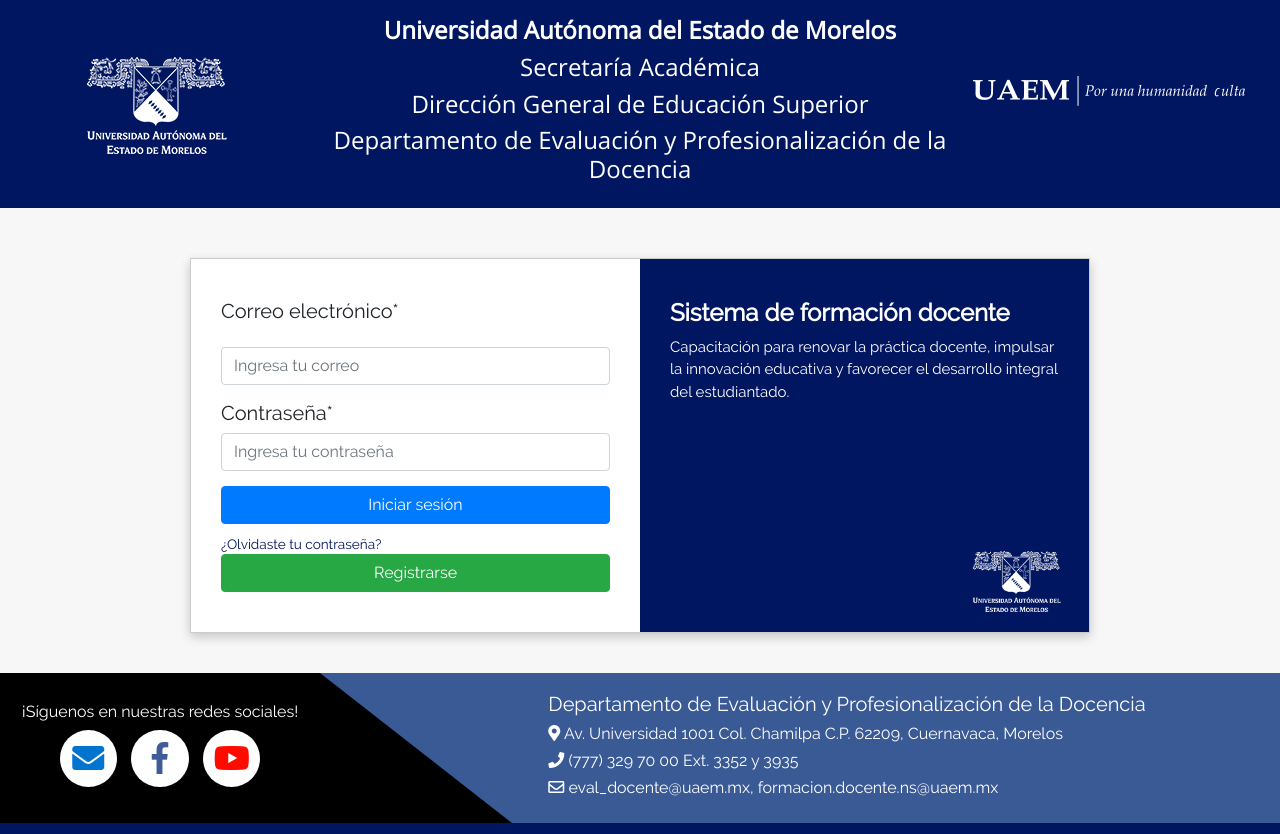
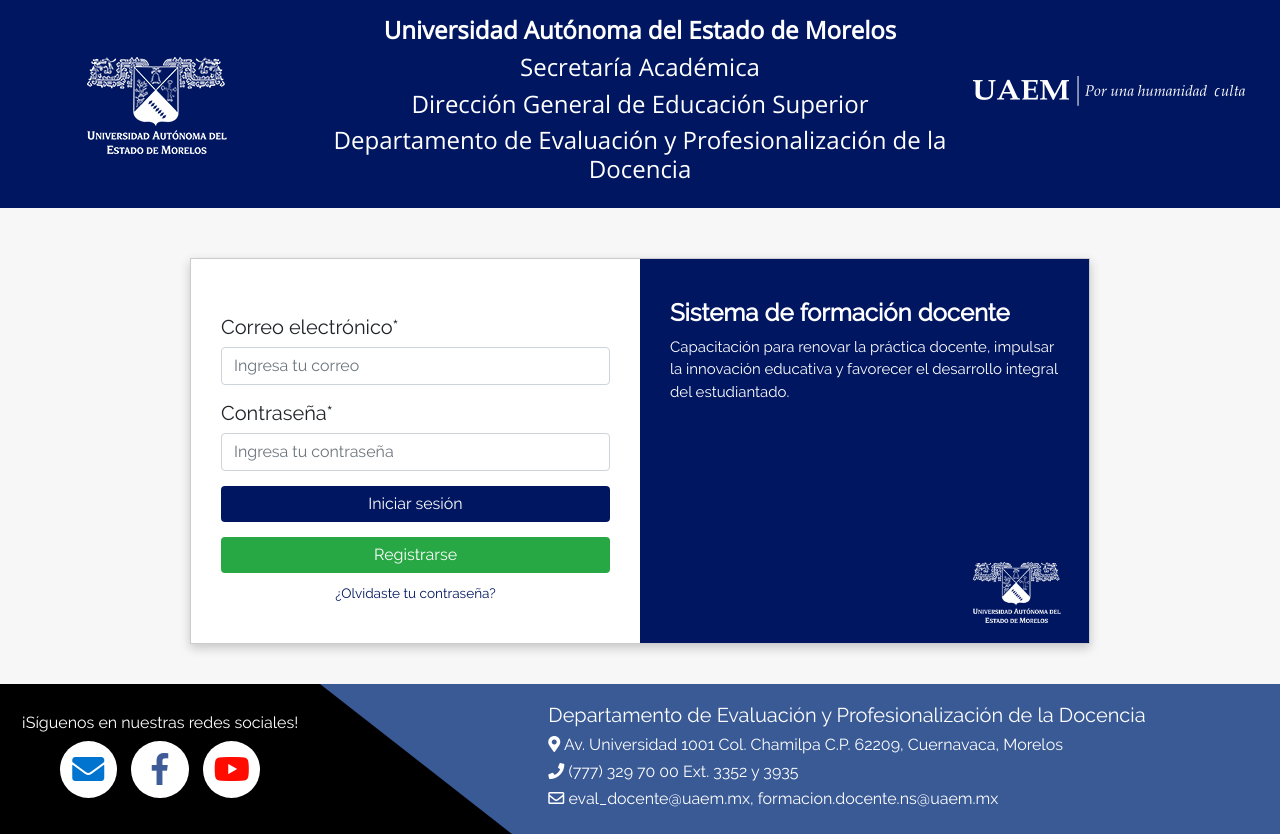
Before and after one commit to Oscarinho10/Formacion-Docente, a PHP site: page /login.php in a window 1280 px wide. Run offline with PHP 8.4, Linux system fonts and the light colour scheme; some libraries are stand-ins or nearby versions.

Commit message:
cambios despues de la prueba servidor

```diff
--- a/assets/css/estilo.css
+++ b/assets/css/estilo.css
@@ -416,7 +416,7 @@ body {
     margin-bottom: 15px;
 }
 
-.login-form .btn-outline-primary {
+.login-form .btn-primary {
     background-color: #001660;
     border: none;
 }
@@ -425,7 +425,7 @@ body {
     background-color: #002288;
 }
 
-.login-form .btn-outline-success {
+.login-form .btn-success {
     margin-top: 15px;
     background-color: #28a745;
     border: none;
@@ -441,6 +441,7 @@ body {
     margin-top: 10px;
     color: #001660;
     text-decoration: none;
+    text-align: center;
 }
 
 .card-container2 {
@@ -463,20 +464,23 @@ body {
     color: black;
 
     flex: 1 1 100%;
-    max-width: 300px; /* Limita el ancho máximo */
+    max-width: 300px;
+    /* Limita el ancho máximo */
 }
 
 
 @media (min-width: 768px) {
     .card2 {
         flex: 1 1 calc(50% - 30px);
-        max-width: 300px; /* Mantiene tamaño compacto */
+        max-width: 300px;
+        /* Mantiene tamaño compacto */
     }
 }
 
 .card2:hover {
     transform: scale(1.05);
     box-shadow: 0 4px 8px rgba(0, 0, 0, 0.2);
+    text-decoration: none;
 }
 
 .card2 img {
--- a/login.php
+++ b/login.php
@@ -15,16 +15,18 @@
 <div class="login-container">
     <!-- Columna del formulario -->
     <div class="login-form">
-        <h5 class="mb-4">Correo electrónico*</h5>
+        <h5 class="mt-3 mb-2">Correo electrónico*</h5>
         <input type="email" class="form-control" placeholder="Ingresa tu correo">
 
         <h5 class="mt-3 mb-2">Contraseña*</h5>
         <input type="password" class="form-control" placeholder="Ingresa tu contraseña">
 
         <button class="btn btn-primary w-100">Iniciar sesión</button>
+
+        <button onclick="window.location.href='<?php echo BASE_URL; ?>/preRegister.php'" class="btn btn-success w-100">Registrarse</button>
+
         <a href="#" class="small-link">¿Olvidaste tu contraseña?</a>
 
-        <a href="<?php echo BASE_URL;?>/preRegister.php" class="btn btn-success w-100">Registrarse</a>
     </div>
 
     <!-- Columna de información -->
@@ -33,10 +35,10 @@
             <h4>Sistema de formación docente</h4>
             <p>Capacitación para renovar la práctica docente, impulsar la innovación educativa y favorecer el desarrollo integral del estudiantado.</p>
         </div>
-        <img src="<?php echo BASE_URL;?>/assets/img/logo_blanco2.png" alt="icono uaem" class="img-fluid">
-        <!--<img src="<?php echo BASE_URL;?>/Formacion-Docente/assets/img/logo_blanco2.png" alt="icono uaem" class="img-fluid"> -->
+        <img src="<?php echo BASE_URL; ?>/assets/img/logo_blanco2.png" alt="icono uaem" class="img-fluid">
+        <!--<img src="<?php echo BASE_URL; ?>/Formacion-Docente/assets/img/logo_blanco2.png" alt="icono uaem" class="img-fluid"> -->
     </div>
 
 </div>
 
-<?php include ('HeadAndFoot/footer.php'); ?>
+<?php include('HeadAndFoot/footer.php'); ?>
```
